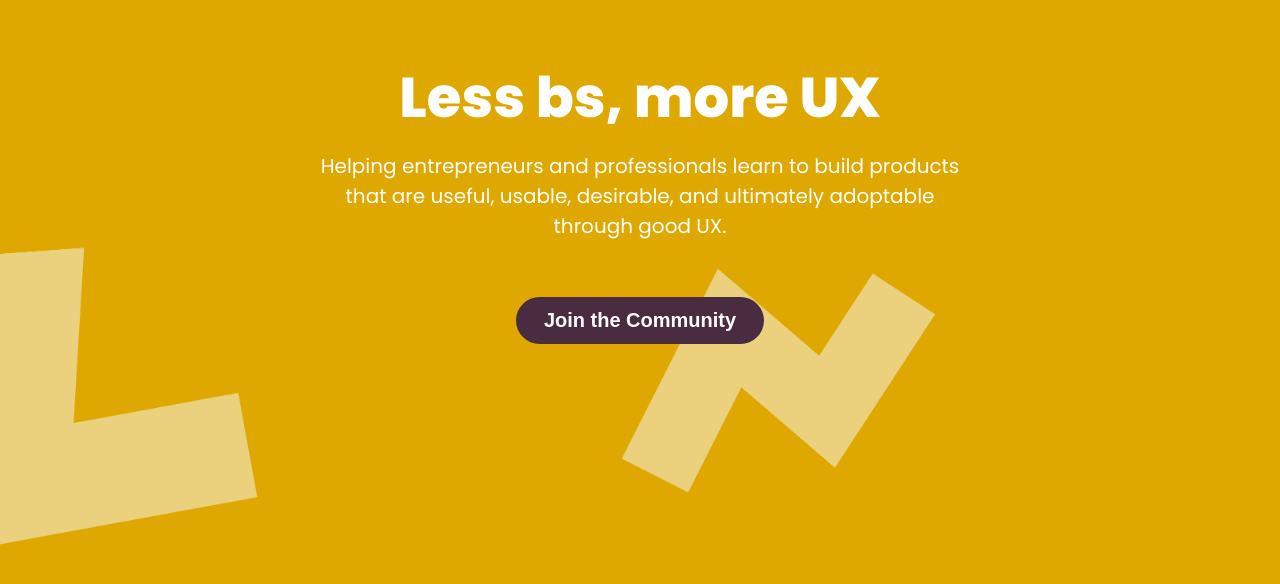
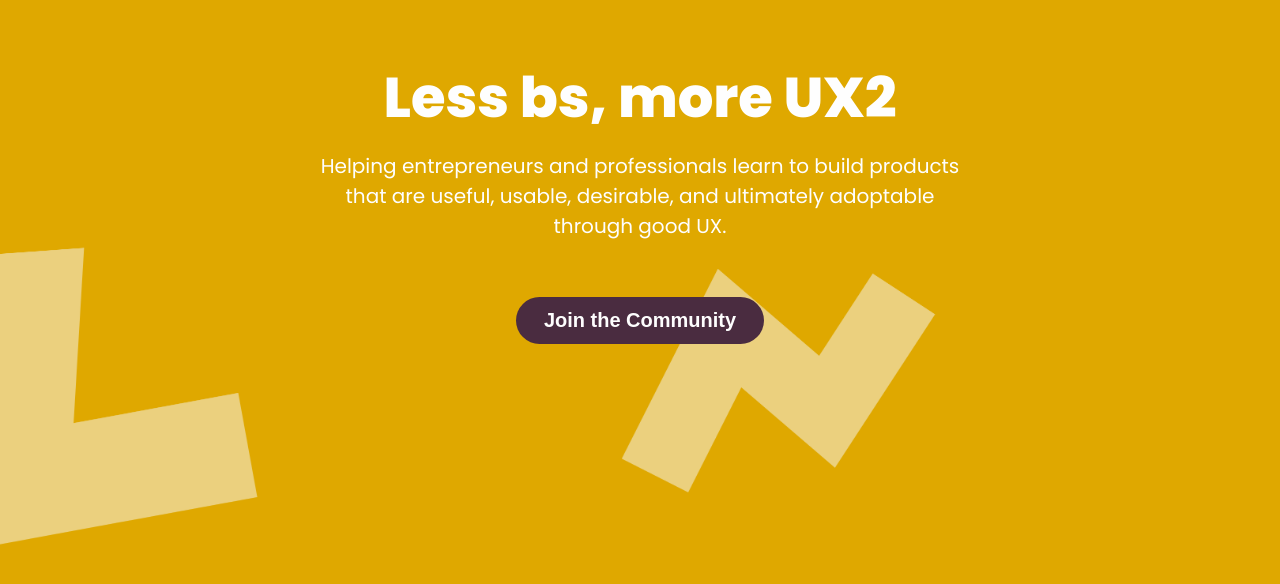
Before and after one commit to chegetim/uxkitchen-react, a Gatsby site: page / in a window 1280 px wide. Shown: the part 216-800 px from the top of the page. Built offline with nearby package versions, Linux system fonts and the light colour scheme; Gatsby itself is replaced by a stand-in of ours.

Commit message:
22nd commit

```diff
--- a/src/pages/index.js
+++ b/src/pages/index.js
@@ -10,7 +10,7 @@ const IndexPage = () => (
     <SEO title="UX Kitchen KE" />
     <div className="Banner">
       <div className="BannerGroup">
-        <h1>Less bs, more UX</h1>
+        <h1>Less bs, more UX2</h1>
         <p>
           Helping entrepreneurs and professionals learn to build products that
           are useful, usable, desirable, and ultimately adoptable through good
```
